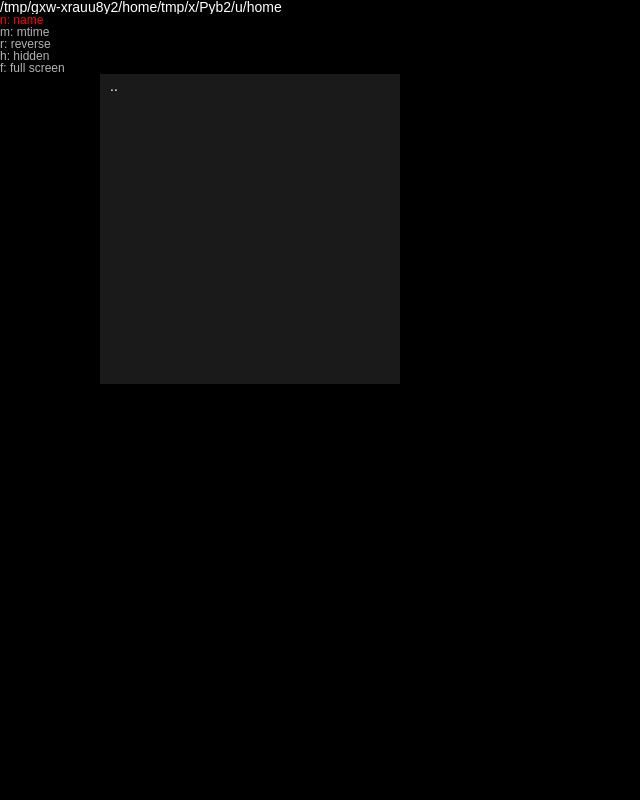
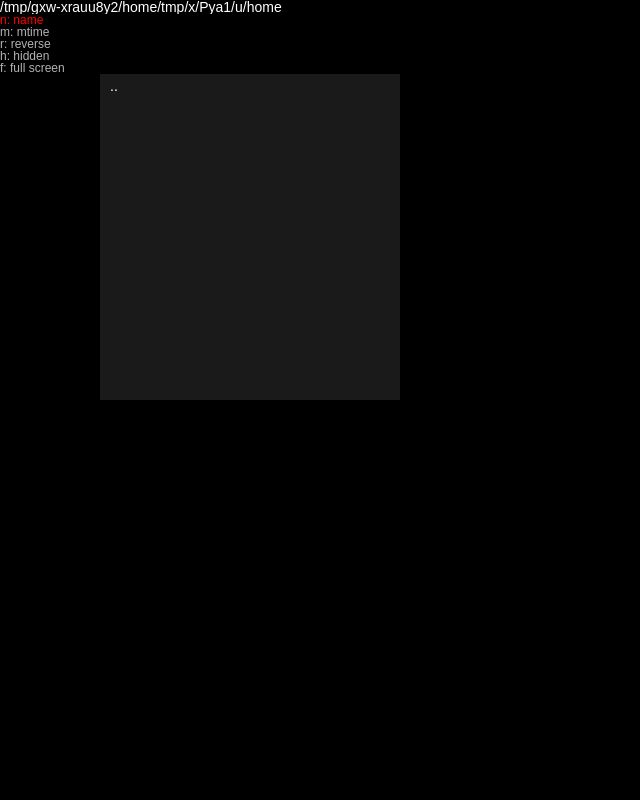
Before and after one commit to nitori/imgapp, a Flask app: page / in a window 1280 px wide. Shown: the whole page, without its empty margins (0-640 px from the left). Run offline with Flask 3, Linux system fonts and the light colour scheme; some libraries are stand-ins or nearby versions.

Commit message:
Adjust styling

```diff
--- a/static/css/main.css
+++ b/static/css/main.css
@@ -61,7 +61,7 @@ a:hover {
 
 #favs-folders {
     border-bottom: 1px;
-    height: calc(50vh - 21px - 69px);
+    height: calc(50vh - 14px - 60px);
     display: flex;
 }
 
@@ -85,6 +85,16 @@ a:hover {
     white-space: nowrap;
     height: 50vh;
     overflow: auto;
+}
+
+#folders, #files {
+    white-space: normal;
+    word-break: break-all;
+}
+
+#folders > div:nth-child(2n),
+#files > div:nth-child(2n) {
+    background: rgba(255, 255, 255, 0.05);
 }
 
 #favs, #folders, #files {
@@ -150,7 +160,7 @@ a:hover {
 }
 
 a.active {
-    background: rgba(255, 255, 255, .05);
+    background: rgba(255, 0, 0, .05);
 }
 
 .previous {
```
